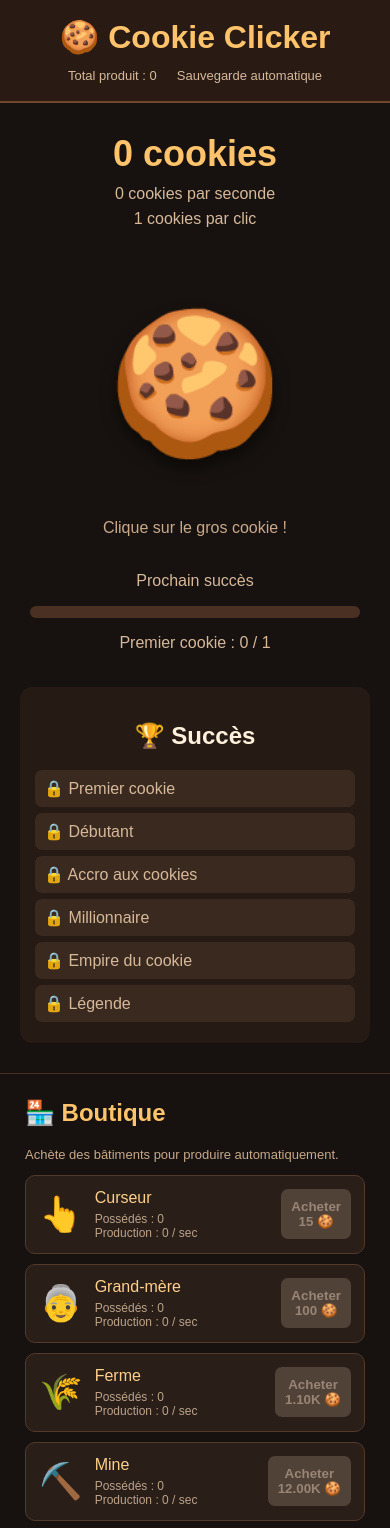
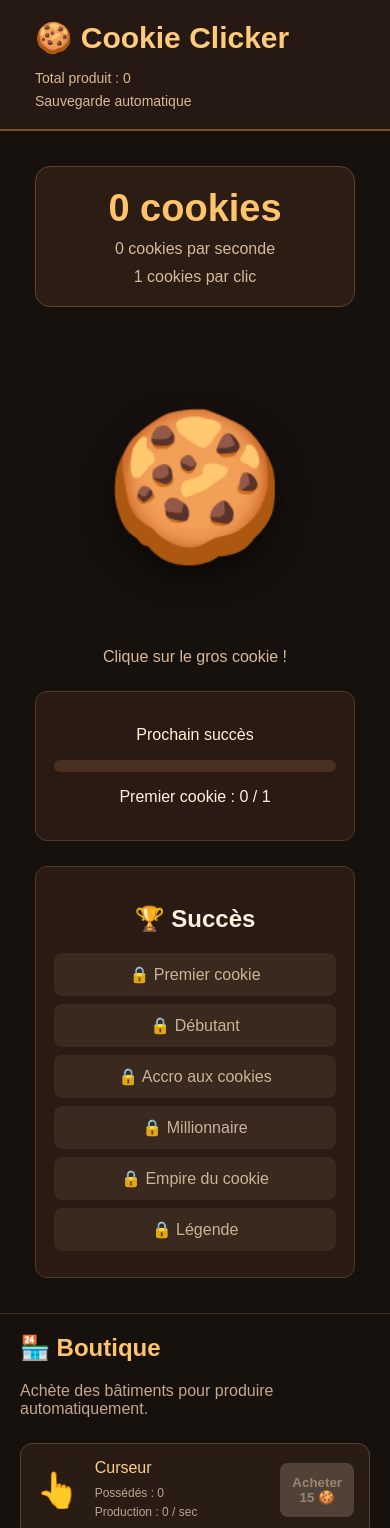
Before and after one commit to Riolly67/Cookie-Clicker, a plain HTML site: page index.html in a window 390 px wide. Shown: the top 1528 px of the page. Drawn offline with Linux system fonts and the light colour scheme.

Commit message:
Refactor CSS styles for improved layout and design

```diff
--- a/style.css
+++ b/style.css
@@ -5,84 +5,87 @@
 
 body {
   margin: 0;
-  background: #17120f;
+  background: #17110e;
   color: #fff1dc;
   font-family: Arial, sans-serif;
 }
 
 header {
-  background: #291b14;
-  padding: 18px 25px;
-  border-bottom: 2px solid #70472b;
+  background: #261812;
+  border-bottom: 2px solid #79502e;
+  padding: 20px 35px;
   display: flex;
+  align-items: center;
   justify-content: space-between;
-  align-items: center;
   flex-wrap: wrap;
-  gap: 12px;
+  gap: 15px;
 }
 
 h1 {
+  color: #ffca79;
+  font-size: 30px;
   margin: 0;
-  color: #ffc46b;
 }
 
 .header-stats {
   display: flex;
   gap: 20px;
-  flex-wrap: wrap;
-  color: #d6b99b;
-  font-size: 13px;
+  color: #d9b995;
+  font-size: 14px;
 }
 
 .game-layout {
+  max-width: 1250px;
+  margin: auto;
   display: grid;
-  grid-template-columns: minmax(280px, 1fr) minmax(320px, 1fr);
-  max-width: 1200px;
-  margin: auto;
-  min-height: 75vh;
+  grid-template-columns: 1fr 1fr;
+  min-height: 80vh;
 }
 
 .cookie-section {
-  padding: 30px 20px;
+  padding: 35px;
   text-align: center;
-  border-right: 1px solid #493023;
+  border-right: 1px solid #493021;
 }
 
 .stats {
+  background: #2b1c14;
+  border: 1px solid #61432c;
+  border-radius: 15px;
+  padding: 20px;
   margin-bottom: 35px;
 }
 
 #cookie-count {
+  font-size: 38px;
   color: #ffc46b;
-  font-size: 36px;
   font-weight: bold;
-  margin-bottom: 10px;
 }
 
 #production, #click-power {
+  margin-top: 10px;
   color: #d6b99b;
-  margin: 7px;
 }
 
 .cookie-area {
   position: relative;
-  min-height: 240px;
+  min-height: 290px;
   display: flex;
+  justify-content: center;
   align-items: center;
-  justify-content: center;
 }
 
 #cookie {
-  font-size: 170px;
+  font-size: 190px;
   border: none;
   background: none;
   cursor: pointer;
-  transition: transform .12s;
-  filter: drop-shadow(0 8px 8px #0008);
+  filter: drop-shadow(0 12px 15px #0009);
+  transition: transform .15s;
 }
 
 #cookie:hover {
-  transform: scale(1.08);
+  transform: scale(1.08) rotate(-5deg);
 }
 
 #cookie:active {
@@ -92,90 +95,83 @@ h1 {
 #floating-text {
   position: absolute;
   top: 15px;
-  color: #ffdb75;
-  font-size: 24px;
+  color: #ffd36f;
+  font-size: 25px;
   font-weight: bold;
   pointer-events: none;
 }
 
 .float {
-  animation: floatUp .8s ease-out forwards;
+  animation: floatUp .8s forwards;
 }
 
 @keyframes floatUp {
-  from { opacity: 1; transform: translateY(0); }
-  to { opacity: 0; transform: translateY(-65px); }
-}
-
-.click-hint {
-  color: #c8a98b;
+  to {
+    opacity: 0;
+    transform: translateY(-65px);
+  }
 }
 
 #golden-cookie {
   position: absolute;
   top: 0;
   right: 5%;
-  font-size: 50px;
+  font-size: 55px;
+  background: none;
   border: none;
-  background: transparent;
   cursor: pointer;
-  animation: goldenPulse .7s infinite alternate;
+  animation: pulse .7s infinite alternate;
+}
+
+@keyframes pulse {
+  to { transform: scale(1.2); }
 }
 
 .hidden {
   display: none !important;
 }
 
-@keyframes goldenPulse {
-  to { transform: scale(1.2) rotate(12deg); }
+.click-hint {
+  color: #d6b99b;
 }
 
-.progress-box {
-  margin: 35px auto;
-  max-width: 330px;
-  color: #d6b99b;
+.progress-box, .achievements {
+  background: #291b14;
+  border: 1px solid #543923;
+  border-radius: 12px;
+  padding: 18px;
+  margin-top: 25px;
 }
 
 .progress-bar {
   height: 12px;
-  background: #493023;
+  background: #493021;
   border-radius: 20px;
   overflow: hidden;
 }
 
 #achievement-progress {
   height: 100%;
-  width: 0%;
-  background: #e5a83d;
+  width: 0;
+  background: #e8ad4c;
   transition: width .3s;
 }
 
-.achievements {
-  background: #251a14;
-  padding: 15px;
-  border-radius: 12px;
-  text-align: left;
-}
-
-.achievements h2 {
-  text-align: center;
-}
-
 .achievement {
-  padding: 9px;
-  margin: 6px 0;
   background: #3a291e;
-  border-radius: 7px;
-  color: #d6b99b;
+  padding: 12px;
+  margin: 8px 0;
+  border-radius: 8px;
+  color: #cbb399;
 }
 
 .achievement.unlocked {
   color: #ffd36f;
-  background: #49351c;
+  background: #55401f;
 }
 
 .shop-section {
-  padding: 25px;
+  padding: 35px;
 }
 
 .shop-section h2 {
@@ -184,19 +180,24 @@ h1 {
 }
 
 .shop-subtitle {
-  color: #c8a98b;
-  font-size: 13px;
+  color: #c4a78d;
+  margin-bottom: 25px;
 }
 
 .building {
   display: flex;
   align-items: center;
-  gap: 12px;
-  padding: 13px;
-  background: #291e18;
-  border: 1px solid #513a2b;
-  border-radius: 10px;
-  margin: 10px 0;
+  gap: 15px;
+  padding: 15px;
+  margin: 12px 0;
+  background: #291c15;
+  border: 1px solid #59402d;
+  border-radius: 12px;
+  transition: background .2s;
+}
+
+.building:hover {
+  background: #3b291c;
 }
 
 .building-icon {
@@ -205,26 +206,26 @@ h1 {
 
 .building-info {
   flex: 1;
-  min-width: 0;
 }
 
 .building-name {
-  color: #ffd08c;
+  color: #ffcf8b;
   font-size: 16px;
 }
 
 .building-detail {
   color: #bca38b;
   font-size: 12px;
-  margin-top: 5px;
+  margin-top: 7px;
+  line-height: 1.6;
 }
 
 .buy-button, .upgrade-button {
-  background: #a8662d;
+  background: #a7662f;
   color: white;
   border: none;
-  border-radius: 7px;
-  padding: 10px;
+  border-radius: 8px;
+  padding: 12px;
   cursor: pointer;
   font-weight: bold;
 }
@@ -247,47 +248,53 @@ h1 {
   display: block;
   width: 100%;
   text-align: left;
-  margin: 9px 0;
+  margin: 12px 0;
+  line-height: 1.7;
 }
 
 footer {
+  background: #261812;
+  border-top: 1px solid #59402d;
   padding: 25px;
   display: flex;
   justify-content: center;
-  gap: 12px;
+  gap: 15px;
   flex-wrap: wrap;
-  background: #291b14;
 }
 
 footer button {
-  padding: 12px 18px;
-  background: #69442c;
+  padding: 13px 20px;
+  background: #754727;
+  color: white;
   border: none;
-  border-radius: 7px;
-  color: white;
+  border-radius: 8px;
   cursor: pointer;
 }
 
 footer button:hover {
-  background: #98623b;
+  background: #a7662f;
 }
 
-@media (max-width: 700px) {
+@media(max-width: 750px) {
   .game-layout {
     grid-template-columns: 1fr;
   }
 
   .cookie-section {
     border-right: none;
-    border-bottom: 1px solid #493023;
+    border-bottom: 1px solid #493021;
+  }
+
+  .header-stats {
+    flex-direction: column;
+    gap: 7px;
   }
 
   #cookie {
-    font-size: 140px;
+    font-size: 145px;
   }
 
-  header {
-    justify-content: center;
-    text-align: center;
+  .shop-section {
+    padding: 20px;
   }
 }
```
